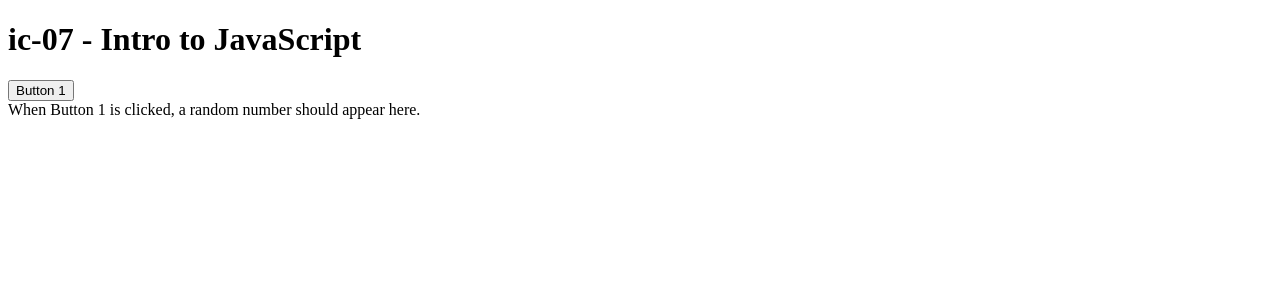
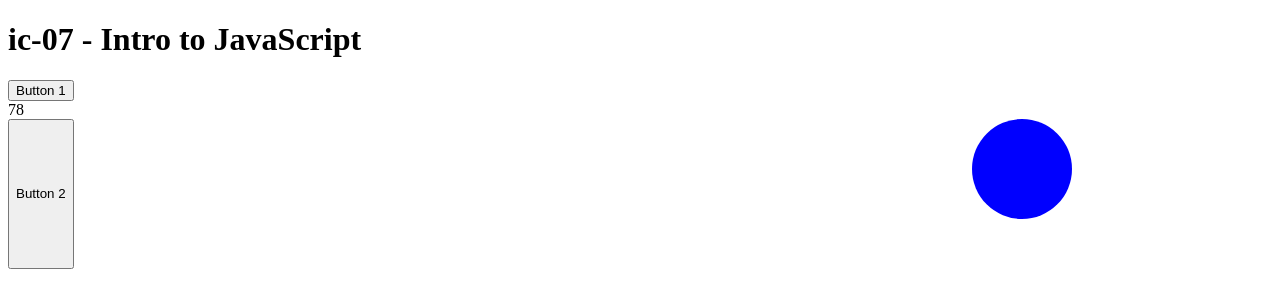
Before and after one commit to DS4200-S22/ic-06-alinachiu, a plain HTML site: page index.html in a window 1280 px wide. Both pictures are taken after a click on the button "Button 1". Drawn offline with Linux system fonts and the light colour scheme.

Commit message:
finished ic-07

```diff
--- a/index.html
+++ b/index.html
@@ -3,6 +3,7 @@
 
 <head>
     <meta charset=utf-8/>
+    <link href="style.css" rel="stylesheet" type="text/css"/>
 </head>
 
 
@@ -10,12 +11,20 @@
 
     <h1>ic-07 - Intro to JavaScript</h1>
 
-    <button type="button">Button 1</button>
+    <button type="button" onclick="button1Clicked()">Button 1</button>
 
     <div id="random_num">
         When Button 1 is clicked, a random number should appear here.
     </div>
 
+    <div class="side-by-side">
+        <button type="button" onclick="button2Clicked()">Button 2</button>
+        <svg id="circle">
+            <circle cx="50" cy="50" r="50"/>
+        </svg>
+    </div>
+
+    <script src="main.js"></script>
 </body>
 
 </html>
--- a/main.js
+++ b/main.js
@@ -11,4 +11,15 @@ Modified: 12/06/21
     // You will need to modiffy the body of this function as described in the assignment Readme
 function button1Clicked() {
     console.log("Button 1 was clicked");
+    let random = Math.floor(Math.random() * 100);
+    document.getElementById('random_num').innerHTML = random;
 }
+
+function button2Clicked() {
+    let currFill = document.getElementById("circle").style.fill;
+    if (currFill === "blue") {
+        document.getElementById("circle").style.fill = "green";
+    } else {
+        document.getElementById("circle").style.fill = "blue";
+    }
+}
--- /dev/null
+++ b/style.css
@@ -0,0 +1,13 @@
+.body {
+    font-family: Arial;
+}
+
+#circle {
+    fill: blue;
+}
+
+.side-by-side {
+    display: flex;
+    flex-direction: row;
+    justify-content: space-between;
+}
```
